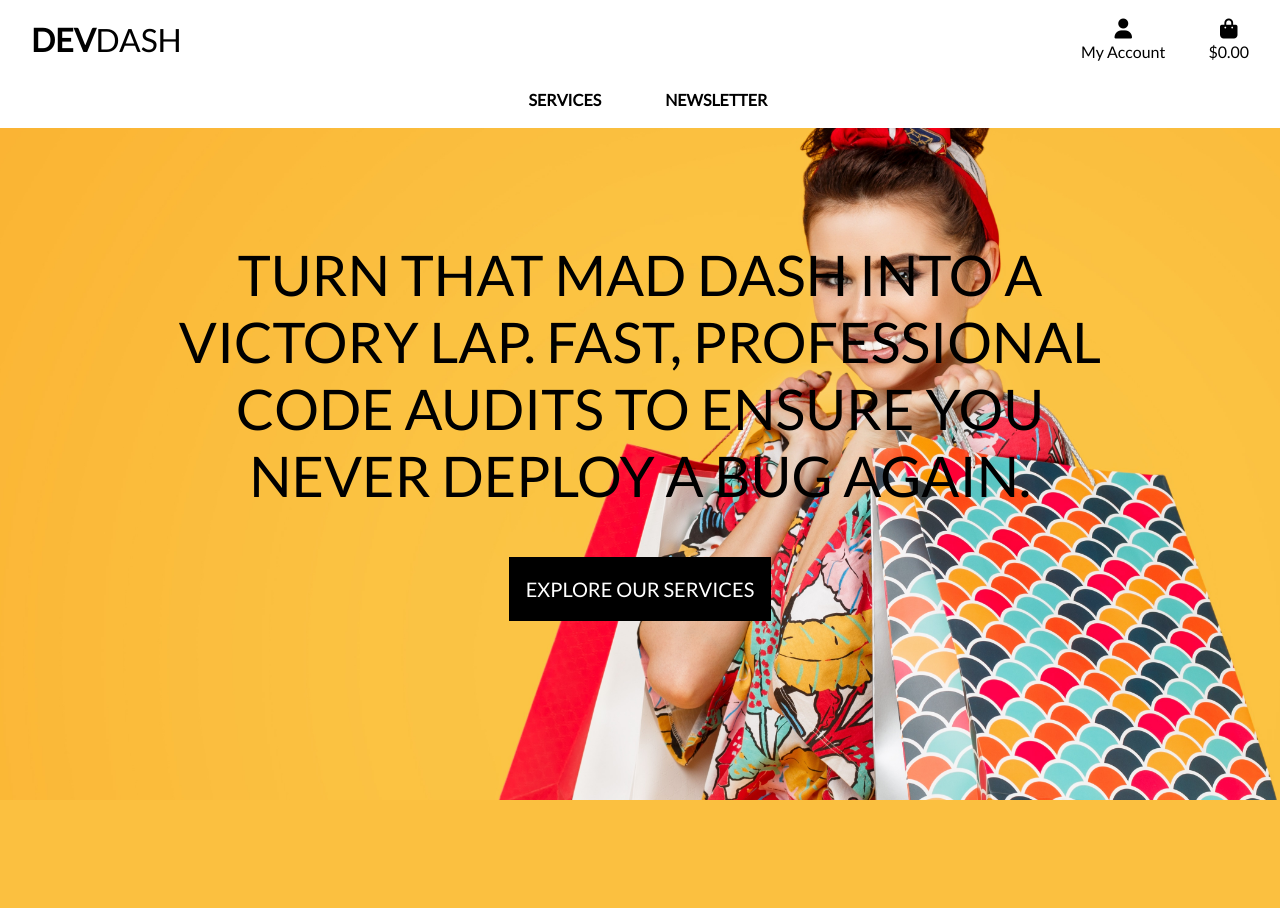
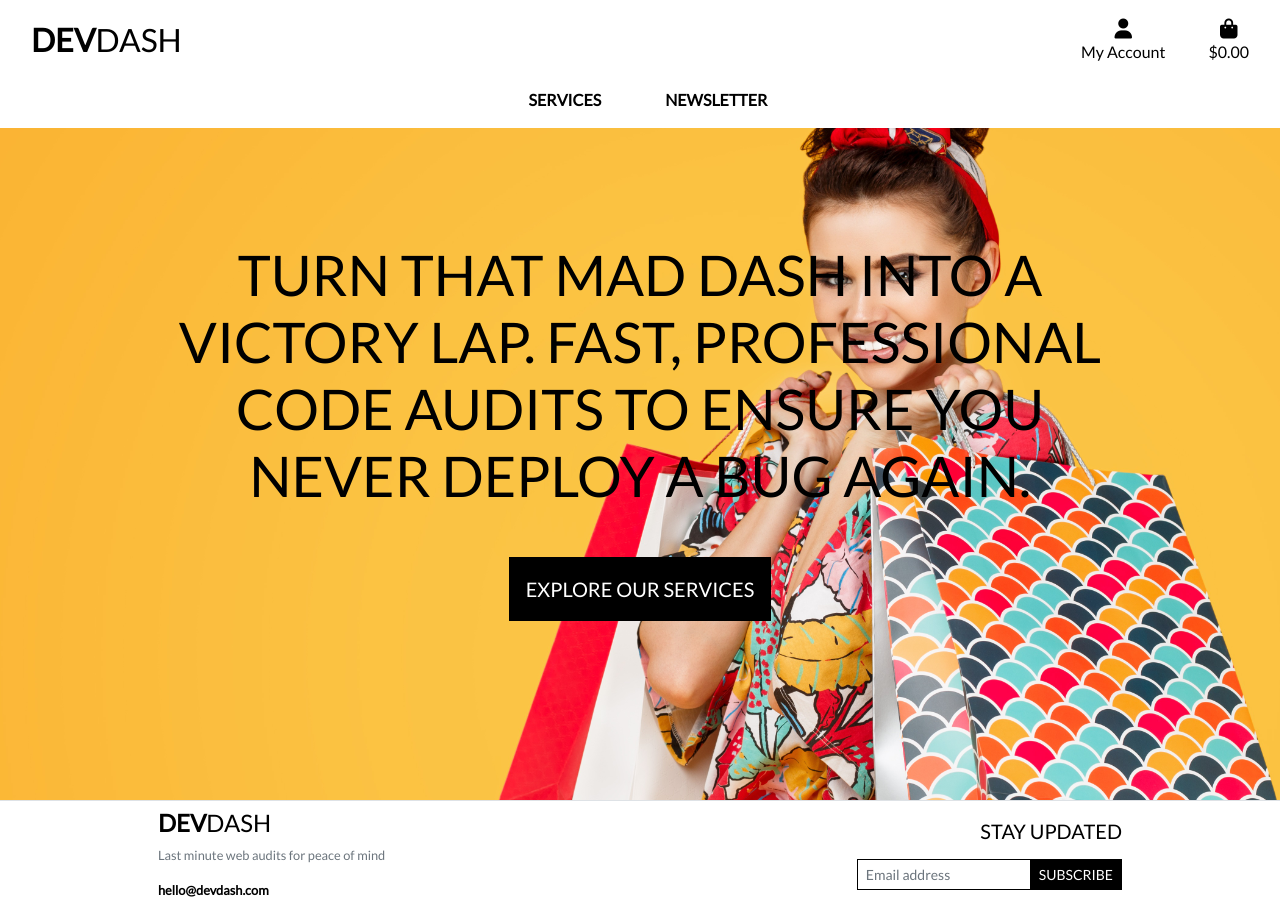
Before and after one commit to henrytitheridge-stone/devdash_project, a Django app: page / in a window 1280 px wide. Before the commit the page ends 800 px from the top, so only its background shows below. Run offline with Django 3.2, Linux system fonts and the light colour scheme; some libraries are stand-ins or nearby versions.

Commit message:
Configured initial footer layout, form and styling

```diff
--- a/home/templates/home/index.html
+++ b/home/templates/home/index.html
@@ -13,7 +13,7 @@
 {% block content %}
 
     <!-- Hero section -->
-    <div class="container h-100">
+    <div class="container h-100 hero-container">
         <div class="row h-100">
             <div class="col-12 my-auto text-center">
                 <h1 class="display-4 logo-font text-black">
@@ -29,4 +29,5 @@
             </div>
         </div>
     </div>
+
 {% endblock %}
--- a/static/css/base.css
+++ b/static/css/base.css
@@ -1,13 +1,40 @@
 html {
     height: 100%;
+    overflow-x: hidden;
+    scroll-behavior: smooth;
 }
 
 body {
     background: url('/media/homepage_background_cropped.jpg') no-repeat center center fixed;
     background-size: cover;
-    height: calc(100vh - 110px);
+    min-height: 100vh;
     color: #555;
     font-family: 'Lato';
+    margin: 0;
+    display: flex;
+    flex-direction: column;
+    overflow-x: hidden;
+}
+
+.hero-container {
+    min-height: calc(100vh - 110px);
+    display: flex;
+    align-items: center;
+}
+
+main {
+    flex: 1 0 auto;
+}
+
+footer {
+    background-color: white !important;
+    z-index: 100;
+    padding-top: 1rem !important;
+    padding-bottom: 1rem !important;
+    width: 100% !important;
+    margin-left: 0 !important;
+    margin-right: 0 !important;
+    flex-shrink: 0;
 }
 
 /* from Bulma */
--- a/templates/base.html
+++ b/templates/base.html
@@ -119,8 +119,39 @@
     {% block page_header %}
     {% endblock %}
 
-    {% block content %}
-    {% endblock %}
+    <main>
+        {% block content %}
+        {% endblock %}
+    </main>
+
+    <!-- Footer -->
+    <footer id="footer" class="container-fluid bg-white border-top py-2 px-0">
+        <div class="container">
+            <div class="row align-items-center mx-0">
+
+                <!-- Contact column -->
+                <div class="col-12 col-md-6 text-center text-md-left mb-4 mb-md-0">
+                    <h4 class="logo-font text-black"><strong>Dev</strong>Dash</h4>
+                    <p class="small text-muted">Last minute web audits for peace of mind</p>
+                    <p class="small font-weight-bold text-black mb-0">hello@devdash.com</p>
+                </div>
+
+                <!-- Newsletter column -->
+                <div class="col-12 col-md-6 text-center text-md-right">
+                    <h5 class="logo-font text-black mb-3">Stay updated</h5>
+                    <form action="#" method="POST" class="form-inline justify-content-center justify-content-md-end">
+                        {% csrf_token %}
+                        <div class="input-group input-group-sm">
+                            <input type="email" name="email" class="form-control form-control-sm rounded-0 border-black" placeholder="Email address" aria-label="Email address" required>
+                            <div class="input-group-append">
+                                <button class="btn btn-sm btn-black rounded-0 text-uppercase" type="submit">Subscribe</button>
+                            </div>
+                        </div>
+                    </form>
+                </div>
+            </div>
+        </div>
+    </footer>
 
     {% block postloadjs %}
     {% endblock %}
```
